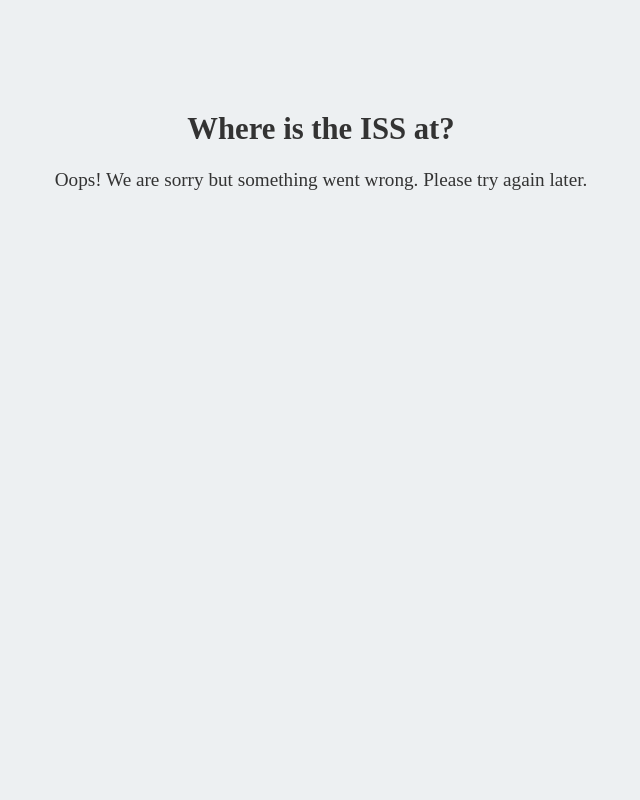
After one commit to tomekpiasecki/ISS-locator, a PHP site: page /templates/500.html in a window 1280 px wide. The commit adds this page. Shown: the whole page, without its empty margins (319-959 px from the left). Run offline with PHP 8.4, Linux system fonts and the light colour scheme.

Commit message:
Global error handler

```diff
--- a/pub/index.php
+++ b/pub/index.php
@@ -22,6 +22,7 @@ $request = $diContainer->make(Request::class);
 /** @var Response $response */
 $response = $diContainer->make(Response::class);
 
+try {
     $routeInfo = $dispatcher->dispatch($request->getMethod(), $request->getRequestUri());
     switch ($routeInfo[0]) {
         case Dispatcher::NOT_FOUND:
@@ -44,6 +45,10 @@ switch ($routeInfo[0]) {
             $response->setContent($content);
             break;
     }
+} catch (\Throwable $ex) {
+    $response->setStatusCode(500);
+    $response->setContent(@file_get_contents(__DIR__ . DS . '..' . DS . 'templates' . DS . '500.html'));
+}
 
 $response->prepare($request);
 $response->send();
--- /dev/null
+++ b/templates/500.html
@@ -0,0 +1,16 @@
+<!doctype html>
+<html lang="en">
+<head>
+    <meta charset="utf-8">
+    <title>Where is the ISS at?</title>
+    <link rel="stylesheet" href="/css/reset.css">
+    <link rel="stylesheet" href="/css/style.css">
+    <meta name="viewport" content="width=device-width, initial-scale=1.0">
+</head>
+<body>
+    <div class="content">
+        <h1>Where is the ISS at?</h1>
+        Oops! We are sorry but something went wrong. Please try again later.
+    </div>
+</body>
+</html>
```
Lines whose indentation alone changed are shown as unchanged.
